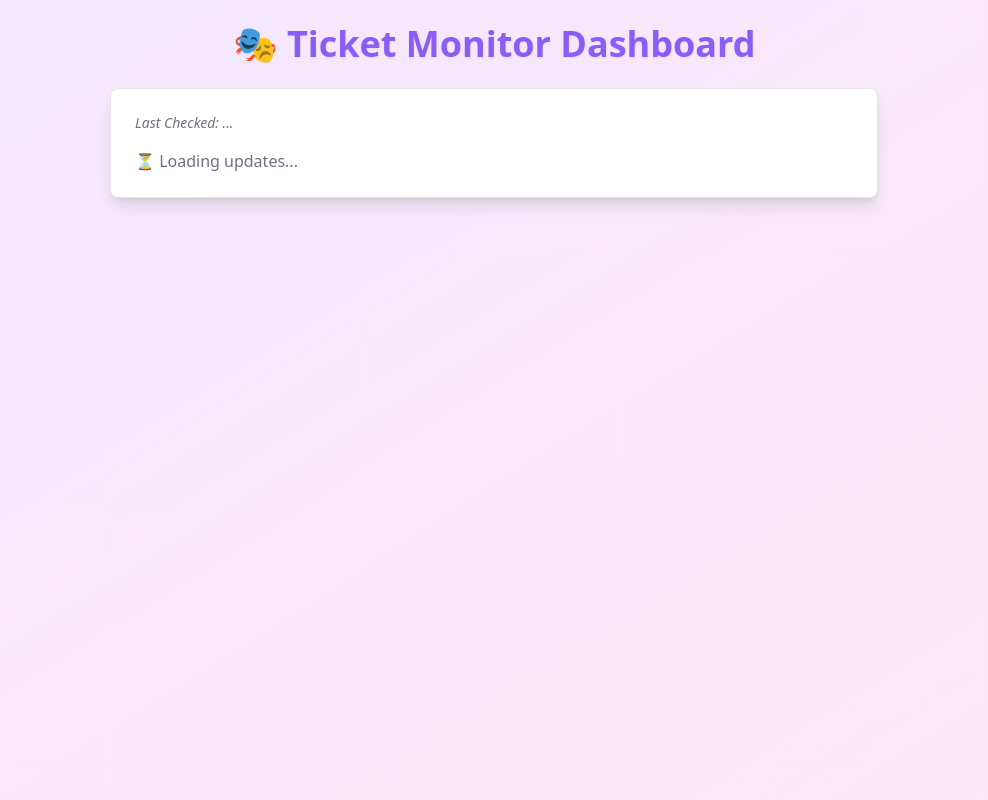
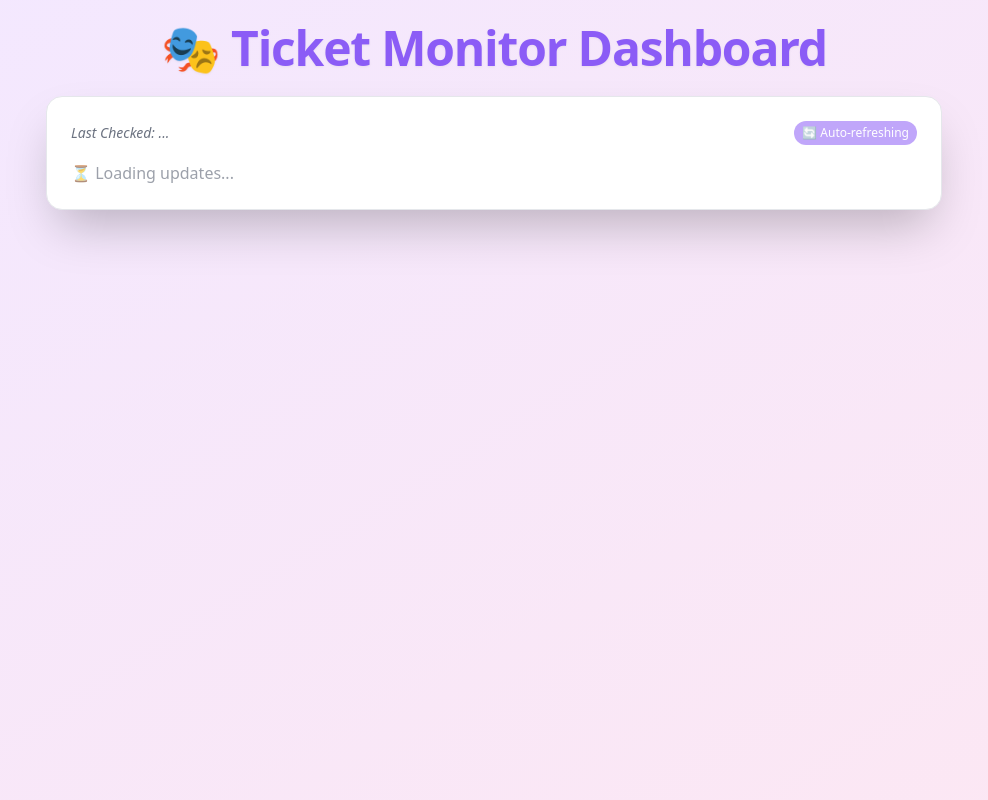
Before and after one commit to playingwithfire93/ticket-monitoring, a Flask app: template templates/index.html in a window 1280 px wide. Shown: the whole page, without its empty margins (146-1134 px from the left). Run offline with Flask 2, Linux system fonts and the light colour scheme; the template is opened without the code that fills it, so the values that code supplies are empty; some libraries are stand-ins or nearby versions.

Commit message:
Initial ticket monitor

```diff
--- a/templates/index.html
+++ b/templates/index.html
@@ -11,29 +11,46 @@
           colors: {
             primary: '#8b5cf6',
             highlight: '#22c55e',
+            danger: '#ef4444',
           },
           animation: {
             fade: 'fadeIn 1s ease-in-out',
+            pulseFast: 'pulse 1.5s cubic-bezier(0.4, 0, 0.6, 1) infinite',
           },
           keyframes: {
             fadeIn: {
               '0%': { opacity: 0 },
               '100%': { opacity: 1 },
             }
+          },
+          backgroundImage: {
+            pattern: "radial-gradient(circle, rgba(255,255,255,0.2) 1px, transparent 1px)",
           }
         }
       }
     };
   </script>
 </head>
-<body class="bg-gradient-to-br from-purple-100 to-pink-100 min-h-screen text-gray-800 font-sans p-6">
-  <div class="max-w-3xl mx-auto space-y-6">
-    <h1 class="text-4xl font-extrabold text-center text-primary drop-shadow-sm animate-fade">🎭 Ticket Monitor Dashboard</h1>
+<body class="bg-gradient-to-br from-purple-100 to-pink-100 min-h-screen text-gray-800 font-sans p-6 relative">
 
-    <div class="bg-white shadow-lg rounded-lg p-6 border border-gray-200">
-      <p id="lastChecked" class="text-sm text-gray-500 italic mb-4">Last Checked: ...</p>
-      <ul id="changesList" class="space-y-3">
-        <li class="text-gray-500">⏳ Loading updates...</li>
+  <!-- Subtle Background Pattern -->
+  <div class="absolute inset-0 bg-[length:20px_20px] bg-pattern opacity-10 z-0"></div>
+
+  <div class="relative z-10 max-w-4xl mx-auto space-y-6">
+    <h1 class="text-5xl font-black text-center text-primary drop-shadow-sm animate-fade tracking-tight">
+      🎭 Ticket Monitor Dashboard
+    </h1>
+
+    <div class="bg-white shadow-2xl rounded-2xl p-6 border border-gray-200 transition-all hover:shadow-purple-300">
+      <div class="flex justify-between items-center mb-4">
+        <p id="lastChecked" class="text-sm text-gray-500 italic">Last Checked: ...</p>
+        <span class="inline-flex items-center text-xs px-2 py-1 rounded-full bg-primary text-white animate-pulseFast">
+          🔄 Auto-refreshing
+        </span>
+      </div>
+
+      <ul id="changesList" class="space-y-4">
+        <li class="text-gray-500 animate-pulse">⏳ Loading updates...</li>
       </ul>
     </div>
   </div>
@@ -48,12 +65,19 @@
       const list = document.getElementById("changesList");
       list.innerHTML = "";
 
-      data.changes.forEach(change => {
+      if (data.changes.length === 0) {
         const li = document.createElement("li");
-        li.className = "bg-white border border-gray-300 p-3 rounded-md shadow hover:border-primary transition-all animate-fade";
-        li.innerHTML = `<span class="mr-2">🎫</span>${change}`;
+        li.className = "text-sm text-gray-400 italic";
+        li.innerHTML = "✅ No new changes detected.";
         list.appendChild(li);
-      });
+      } else {
+        data.changes.forEach(change => {
+          const li = document.createElement("li");
+          li.className = "bg-gradient-to-r from-purple-50 to-pink-50 border border-gray-300 p-4 rounded-xl shadow hover:border-primary transition-all animate-fade flex items-start gap-2";
+          li.innerHTML = `<span class="text-2xl">🎫</span><span>${change}</span>`;
+          list.appendChild(li);
+        });
+      }
     }
 
     update();
```
